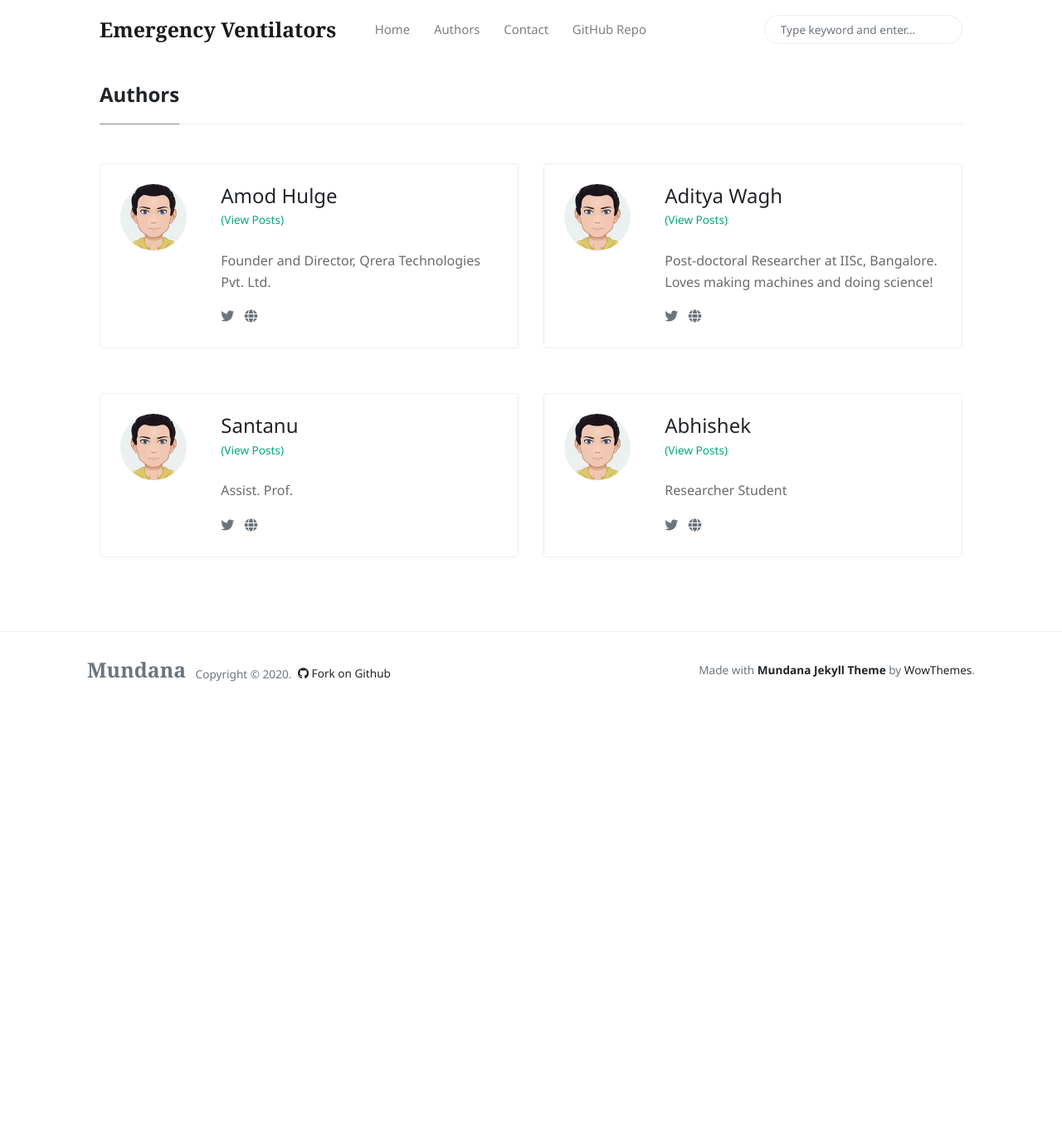
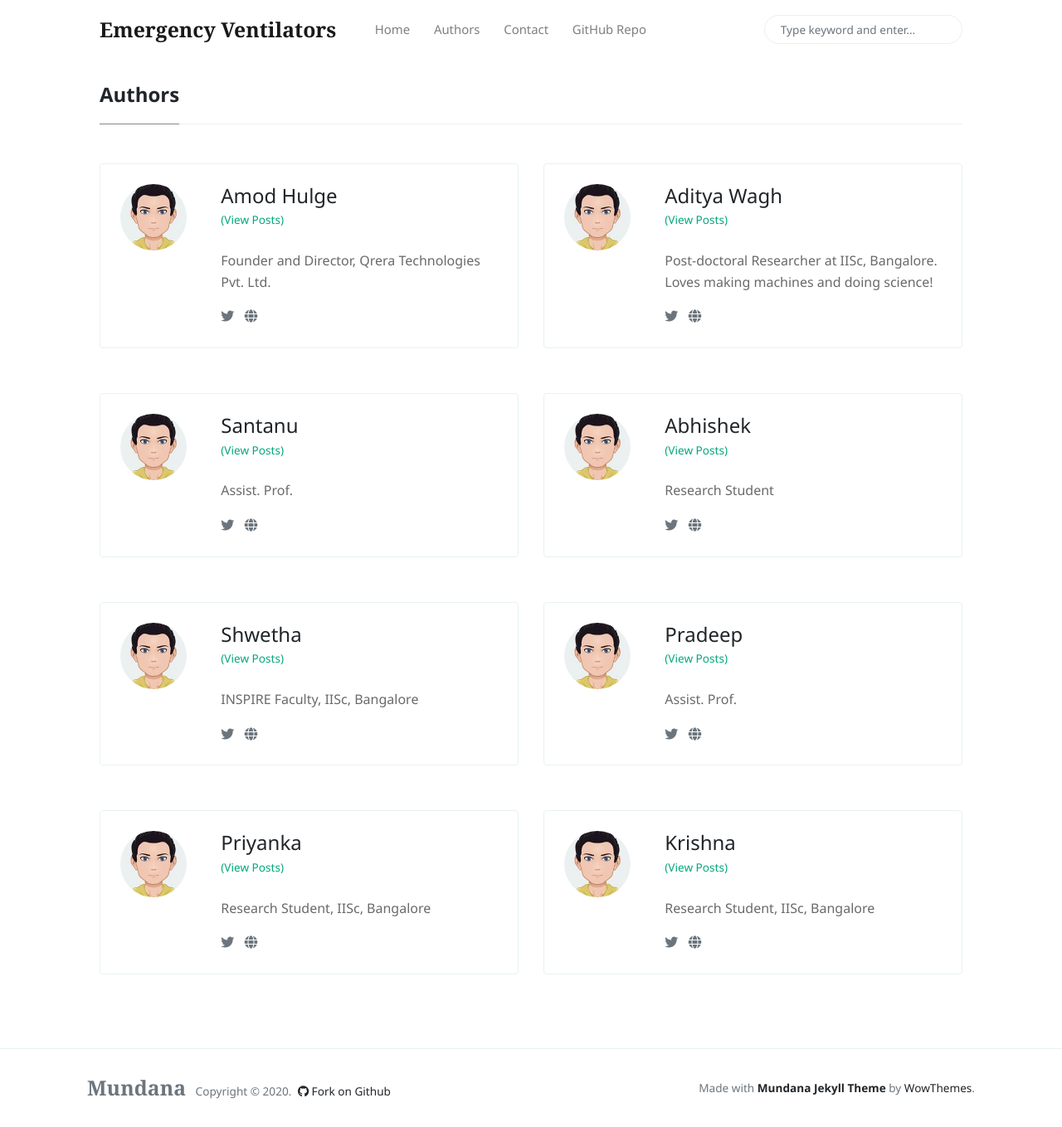
Before and after one commit to waghaditya/emergency-ventilators, a Jekyll site: the page built from _pages/authors-list.html, in a window 1280 px wide and 1359 px high. Shown: the whole window at 83% size. Built offline with Jekyll 4.4.1, drawn with Linux system fonts in a browser that asks for light colours; nearby versions of some CDN libraries.

Commit message:
Update _config.yml

```diff
--- a/_config.yml
+++ b/_config.yml
@@ -47,7 +47,39 @@ authors:
       name:           Abhishek
       site:
       avatar:         /assets/images/avatar1.jpg
-      bio:            "Researcher Student"
+      bio:            "Research Student"
+      email:
+      twitter:
+
+    Shwetha:
+      name:           Shwetha
+      site:
+      avatar:         /assets/images/avatar1.jpg
+      bio:            "INSPIRE Faculty, IISc, Bangalore"
+      email:
+      twitter:
+
+    Pradeep:
+      name:           Pradeep
+      site:
+      avatar:         /assets/images/avatar1.jpg
+      bio:            "Assist. Prof."
+      email:
+      twitter:
+
+    Priyanka:
+      name:           Priyanka
+      site:
+      avatar:         /assets/images/avatar1.jpg
+      bio:            "Research Student, IISc, Bangalore"
+      email:
+      twitter:
+
+    Krishna:
+      name:           Krishna
+      site:
+      avatar:         /assets/images/avatar1.jpg
+      bio:            "Research Student, IISc, Bangalore"
       email:
       twitter:
 
```
